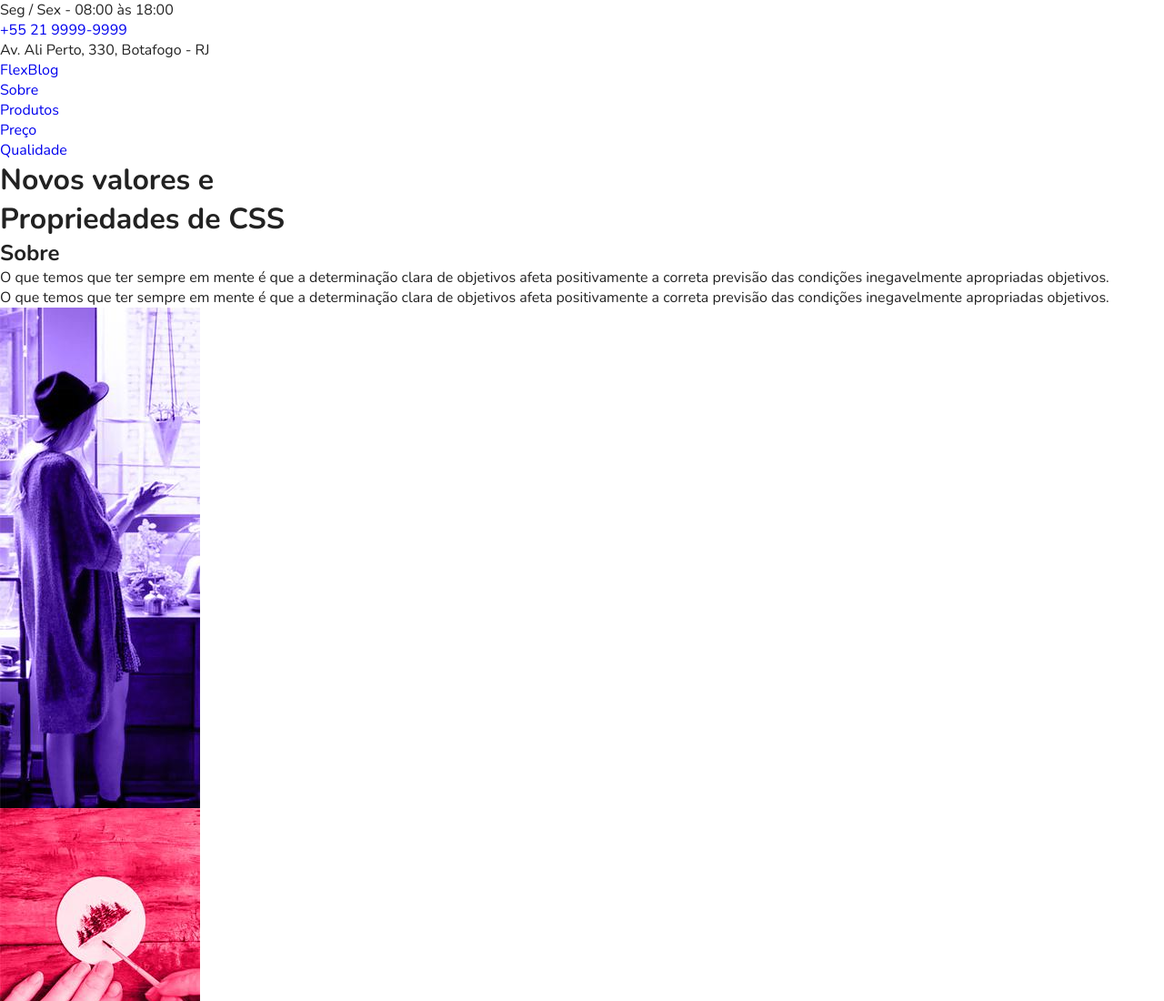
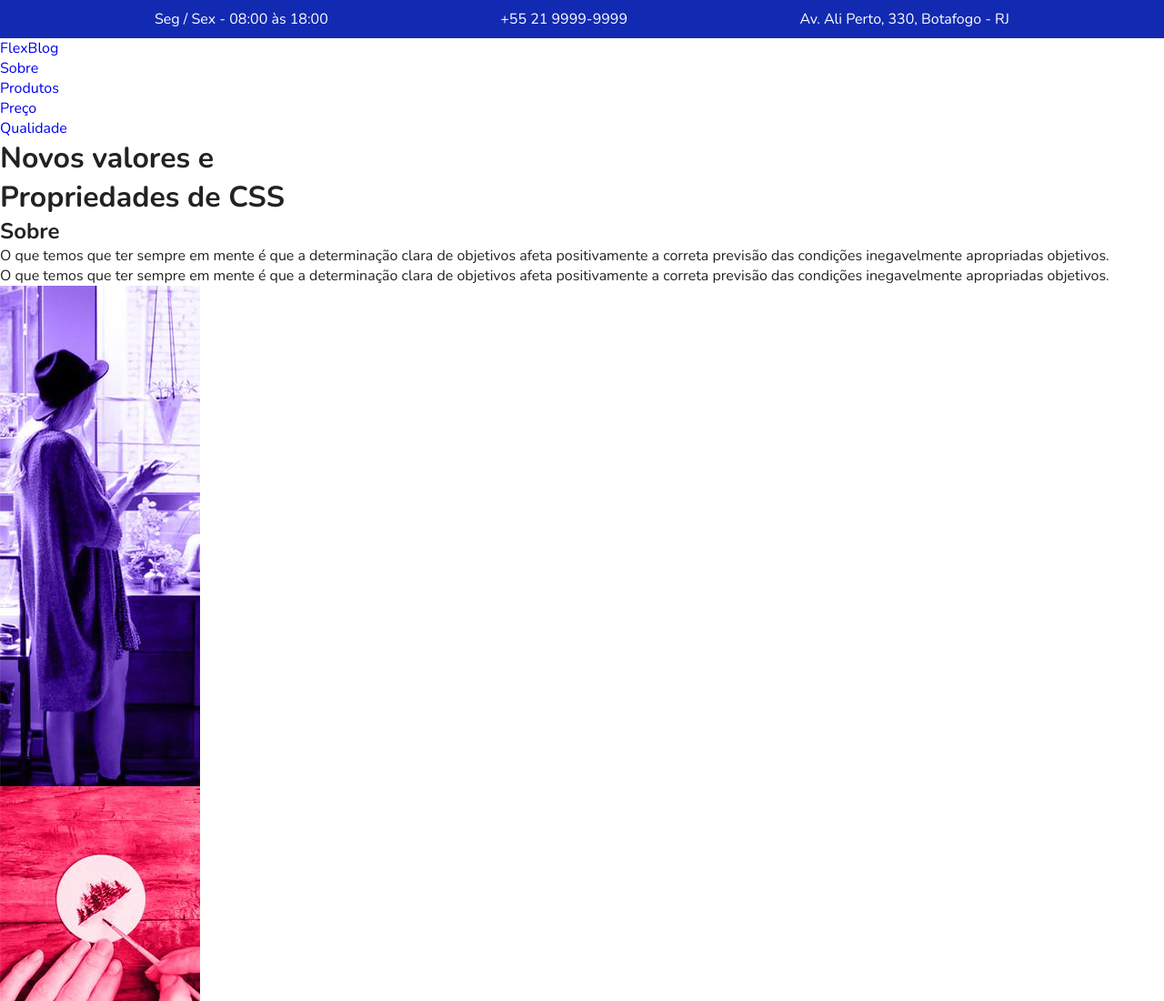
Before and after one commit to igortuag/flexblog, a plain HTML site: page index.html in a window 1280 px wide. Shown: the top 1100 px of the page at 91% size. Drawn offline with nearby package versions, Linux system fonts and the light colour scheme.

Commit message:
[0304] - superinfo

```diff
--- a/css/style.css
+++ b/css/style.css
@@ -30,3 +30,27 @@ img {
 * {
   box-sizing: border-box;
 }
+
+/*Superinfo*/
+
+.superinfo-bg {
+  background: #122ab2;
+  color: white;
+}
+
+.superinfo {
+  max-width: 960px;
+  margin: 0 auto;
+  display: flex;
+  justify-content: space-between;
+  flex-wrap: wrap;
+  padding-top: 10px;
+}
+
+.superinfo p, .superinfo a {
+  margin: 0 10px 10px
+ }
+
+.superinfo a {
+  color: white;
+}
```
Also changed, not shown: index.html (+1 -1 lines).
